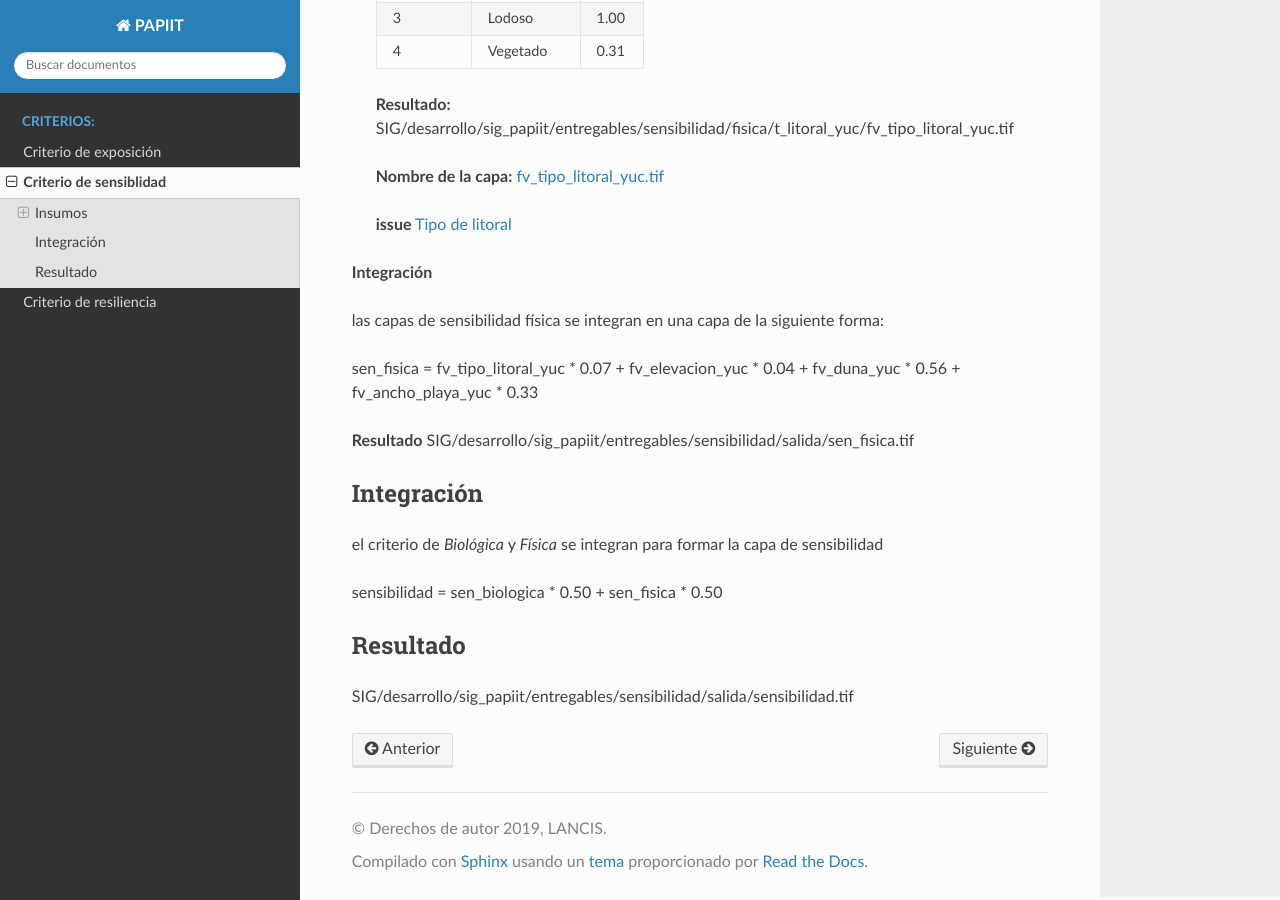
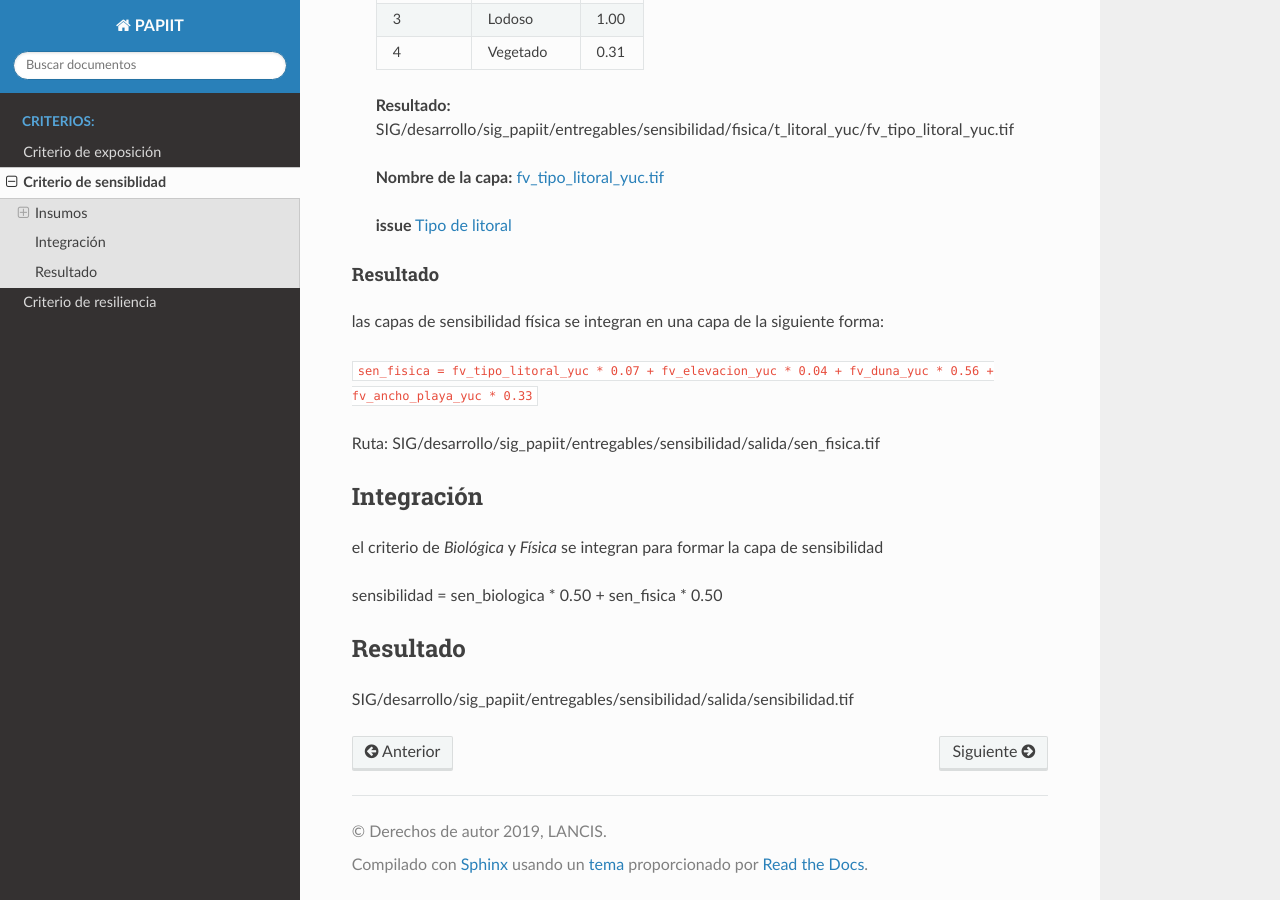
Before and after one commit to vichdzgeo/espejos-lancis, a Sphinx documentation site: the page built from docs/source/sensibilidad.rst, in a window 1280 px wide and 900 px high, scrolled down 6801 px. Built offline with Sphinx 7.4.7 and the Read the Docs theme 2.0.0, drawn with Linux system fonts in a browser that asks for light colours; some of the changed text lies outside the part shown.

Commit message:
cambios}

```diff
--- a/docs/source/sensibilidad.rst
+++ b/docs/source/sensibilidad.rst
@@ -100,13 +100,15 @@
 
 
 
-**Integración**
+
+Resultado
+---------
 
 Los insumos de sensibilidad biológica se integran en una capa de la siguiente forma:
 
-sen_biologica = fv_v_costera * 0.66 + fv_v_acuatica * 0.34
+``sen_biologica = fv_v_costera * 0.66 + fv_v_acuatica * 0.34``
 
-**Resultado** SIG/desarrollo/sig_papiit/entregables/sensibilidad/salida/sen_biologica.tif
+SIG/desarrollo/sig_papiit/entregables/sensibilidad/salida/sen_biologica.tif
 
 Física
 =======
@@ -241,14 +243,16 @@
 
     **issue** |Tipo de litoral|
 
-**Integración**
 
+
+Resultado
+-----------------
 
 las capas de sensibilidad física se integran en una capa de la siguiente forma:
 
-sen_fisica = fv_tipo_litoral_yuc * 0.07 + fv_elevacion_yuc * 0.04 + fv_duna_yuc * 0.56 + fv_ancho_playa_yuc * 0.33
+``sen_fisica = fv_tipo_litoral_yuc * 0.07 + fv_elevacion_yuc * 0.04 + fv_duna_yuc * 0.56 + fv_ancho_playa_yuc * 0.33``
 
-**Resultado** SIG/desarrollo/sig_papiit/entregables/sensibilidad/salida/sen_fisica.tif
+Ruta: SIG/desarrollo/sig_papiit/entregables/sensibilidad/salida/sen_fisica.tif
 
 
 Integración
```
Also changed, not shown: docs/source/resiliencia.rst (+9 -8 lines), 9 other files.
